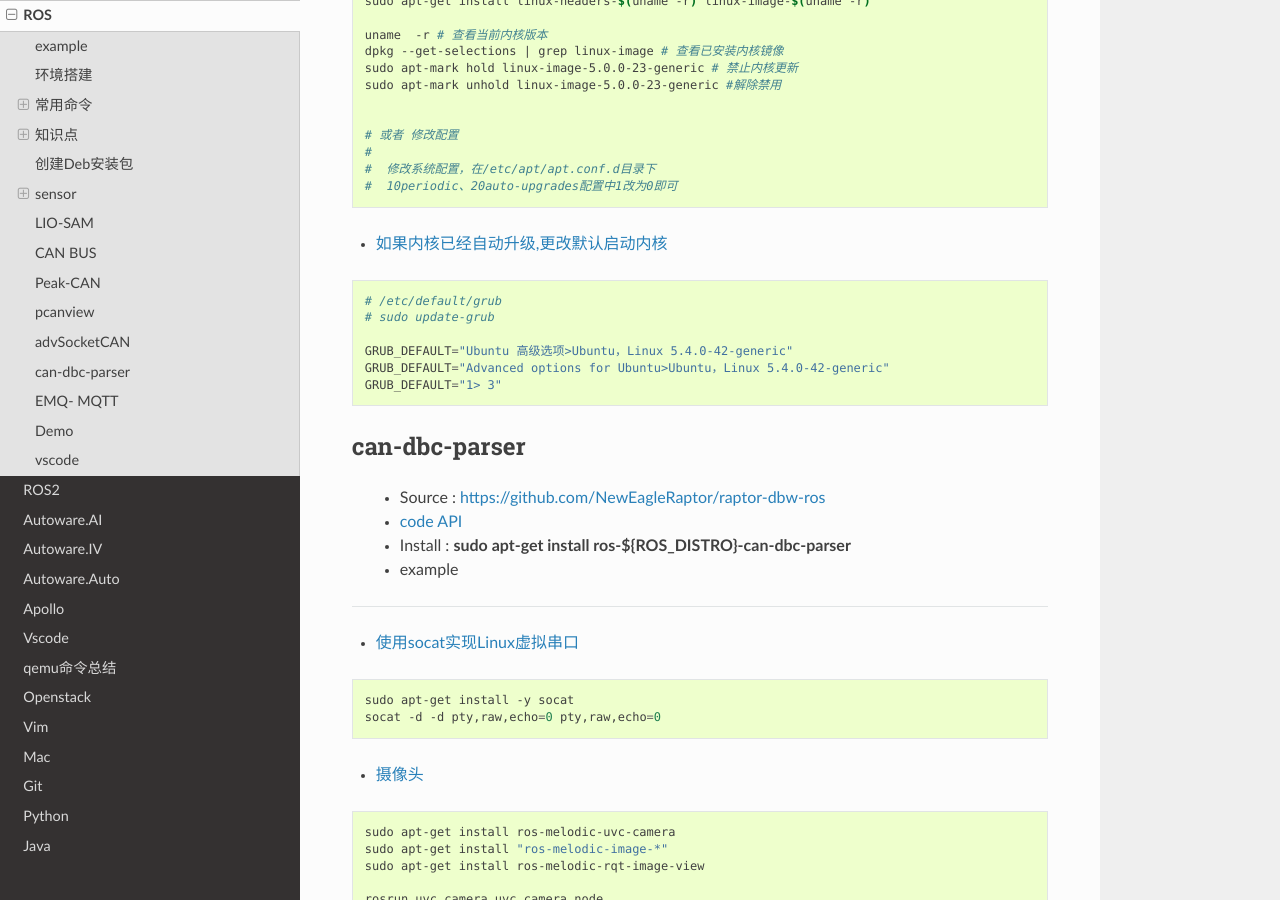
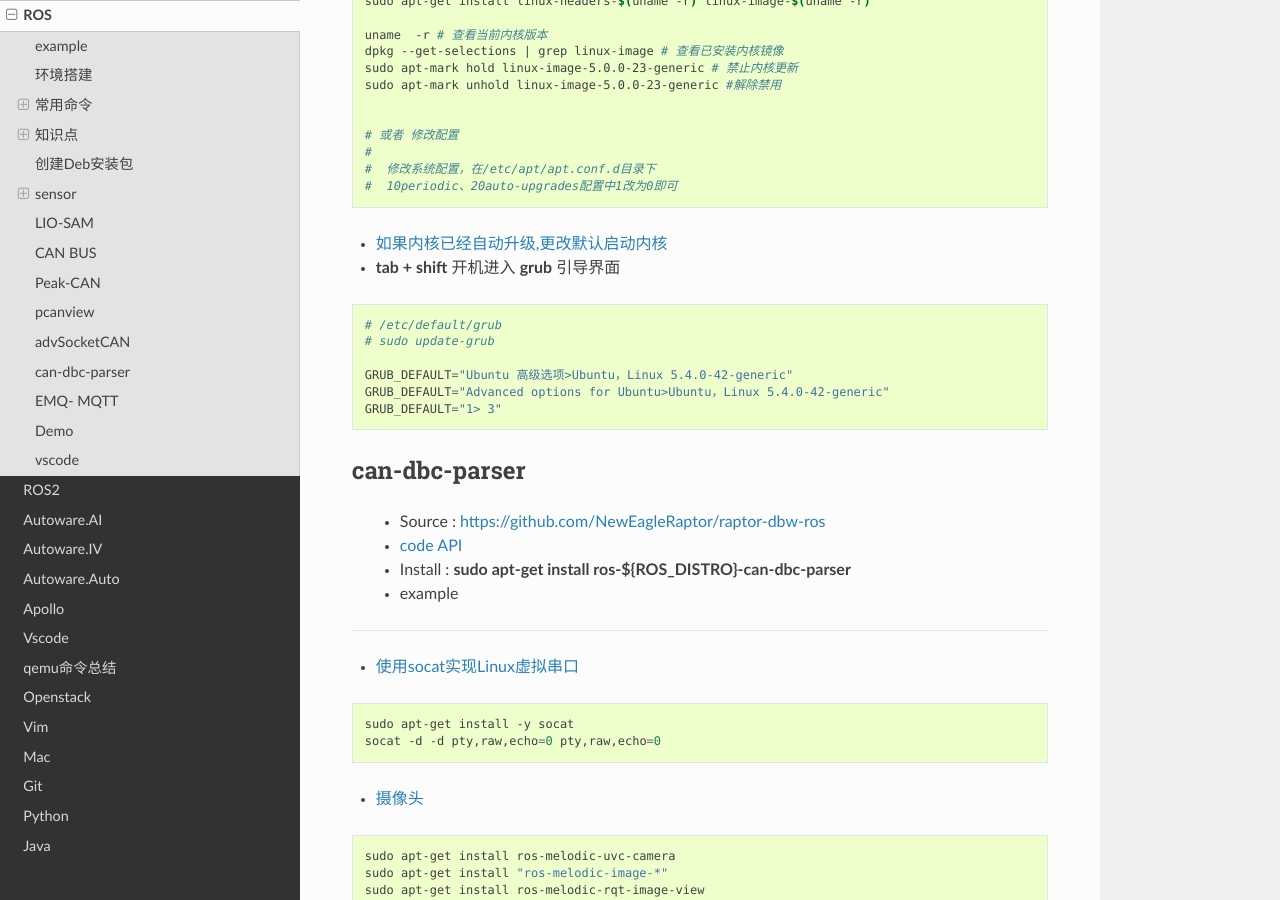
Before and after one commit to my-rds-store/my_space, a Sphinx documentation site: the page built from source/ros/index.rst, in a window 1280 px wide and 900 px high, scrolled down 19179 px. Built offline with Sphinx 7.4.7 and the Read the Docs theme 2.0.0, drawn with Linux system fonts in a browser that asks for light colours.

Commit message:
update ...

```diff
--- a/source/ros/index.rst
+++ b/source/ros/index.rst
@@ -1017,6 +1017,8 @@ advSocketCAN
 
 * `如果内核已经自动升级,更改默认启动内核 <https://blog.csdn.net/violet_echo_0908/article/details/103766027>`_
 
+* **tab + shift**  开机进入 **grub** 引导界面
+
 .. code ::
 
     # /etc/default/grub
```
